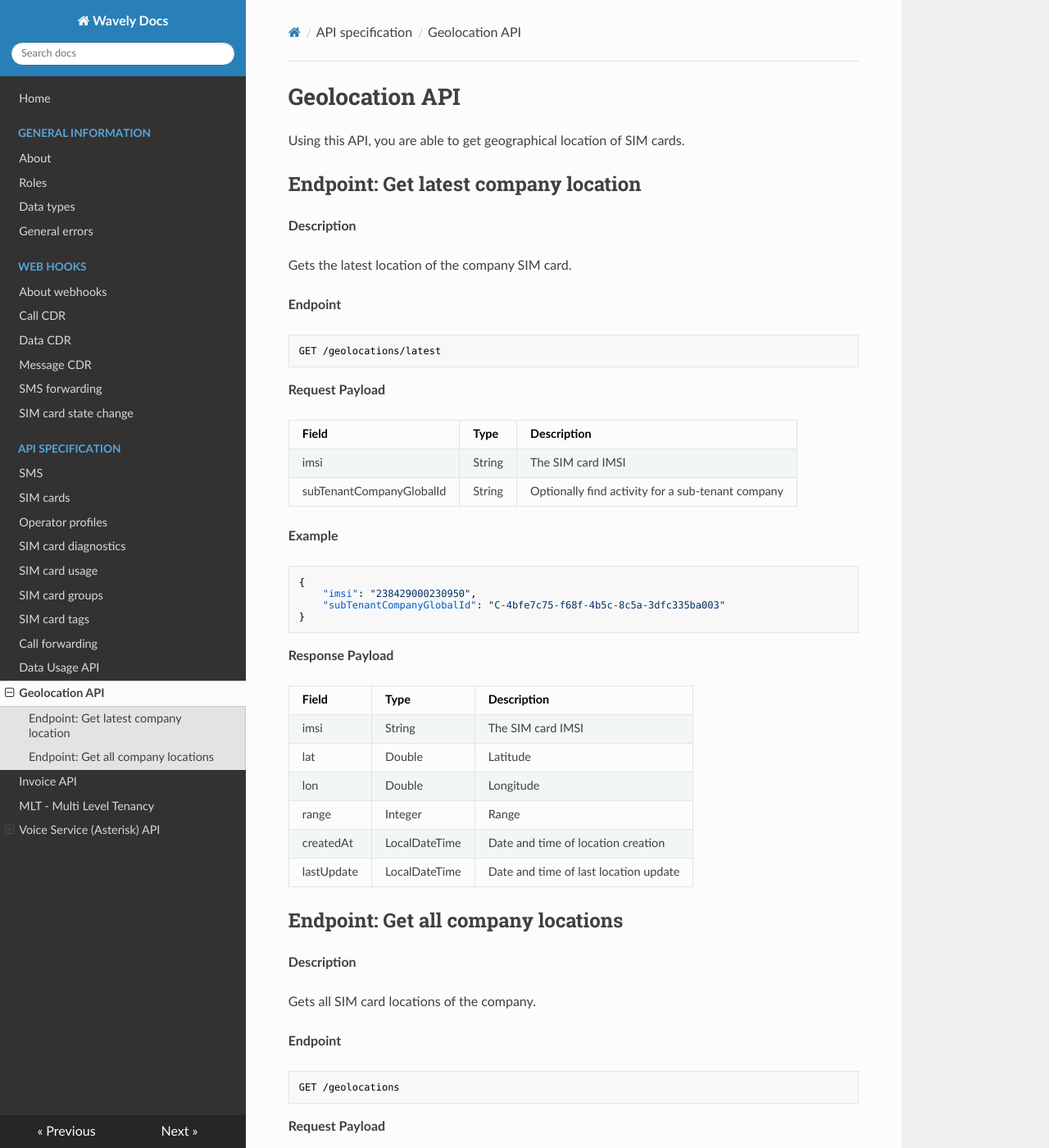
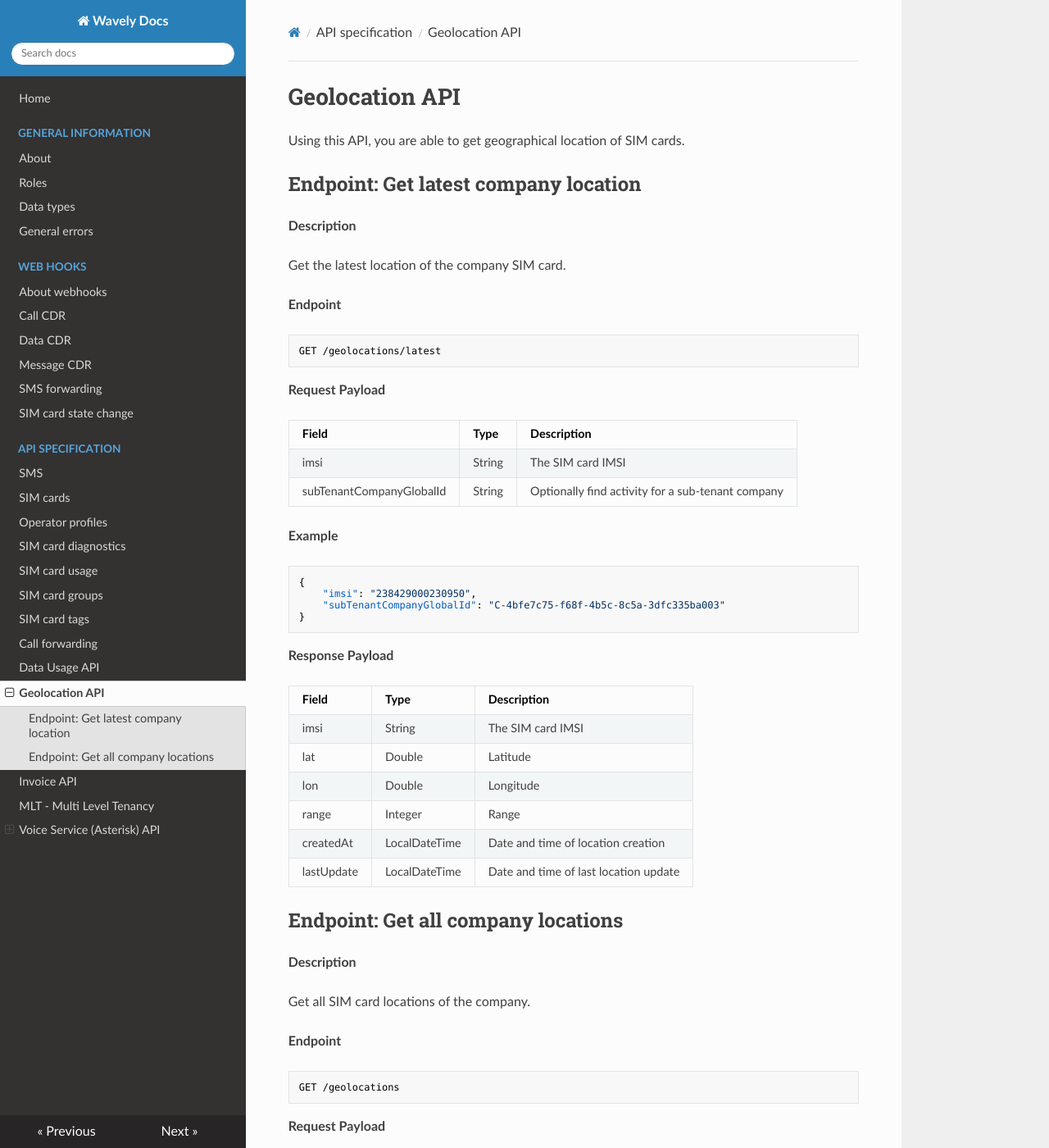
Before and after one commit to Wavelyio/wavely-docs, an MkDocs documentation site: the page built from docs/api/geolocation-api.md, in a window 1280 px wide and 1400 px high. Shown: the whole window at 82% size. Built offline with MkDocs 1.6.1, drawn with Linux system fonts in a browser that asks for light colours; nearby versions of some CDN libraries.

Commit message:
WAV-2690: Replace 'gets' with 'get'

```diff
--- a/docs/api/geolocation-api.md
+++ b/docs/api/geolocation-api.md
@@ -5,7 +5,7 @@ Using this API, you are able to get geographical location of SIM cards.
 
 **Description**
 
-Gets the latest location of the company SIM card.
+Get the latest location of the company SIM card.
 
 **Endpoint**
 
@@ -44,7 +44,7 @@ GET /geolocations/latest
 
 **Description**
 
-Gets all SIM card locations of the company.
+Get all SIM card locations of the company.
 
 **Endpoint**
 
```
Also changed, not shown: docs/api/invite-owner.md (+2 -2 lines).
